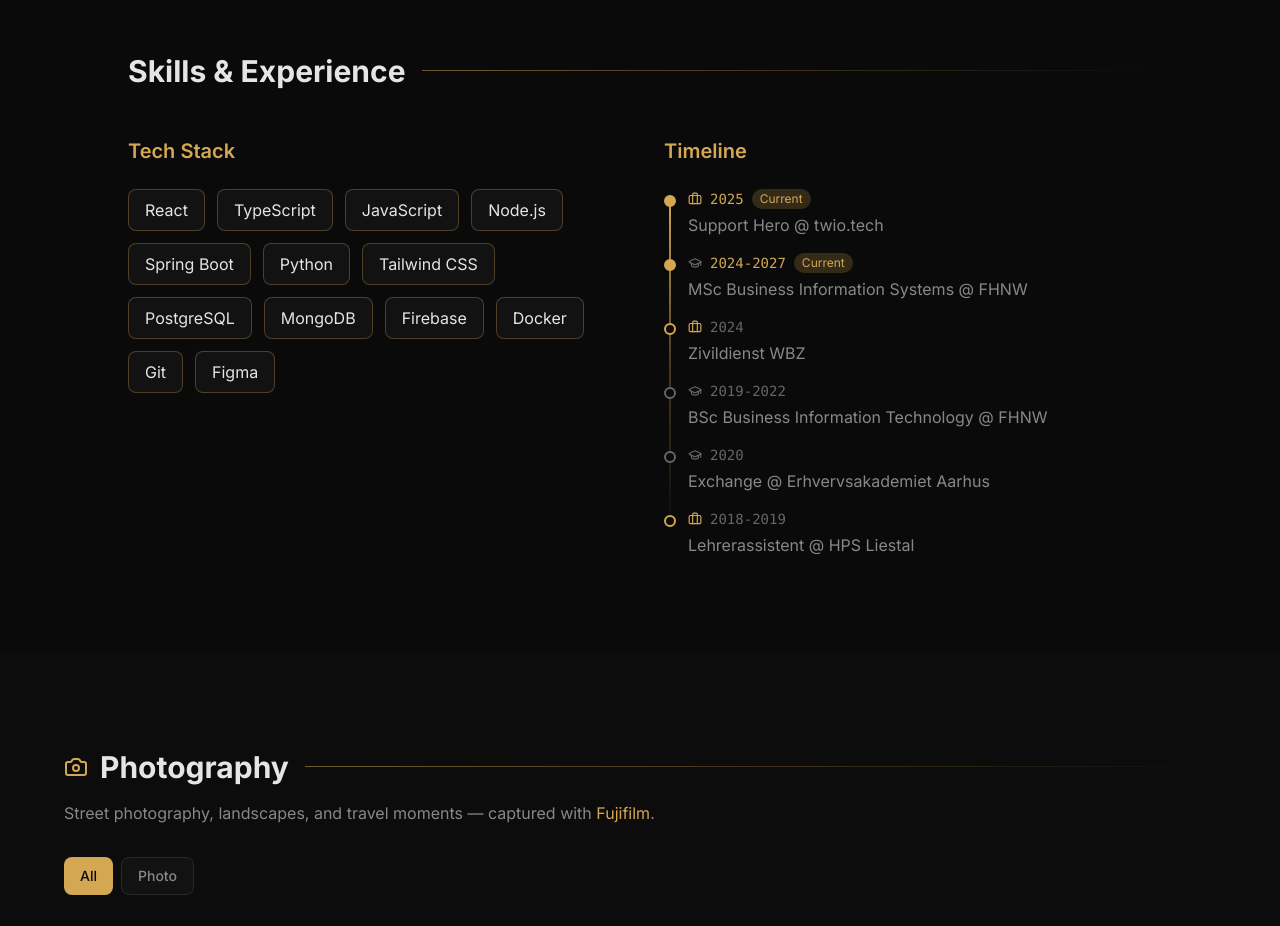
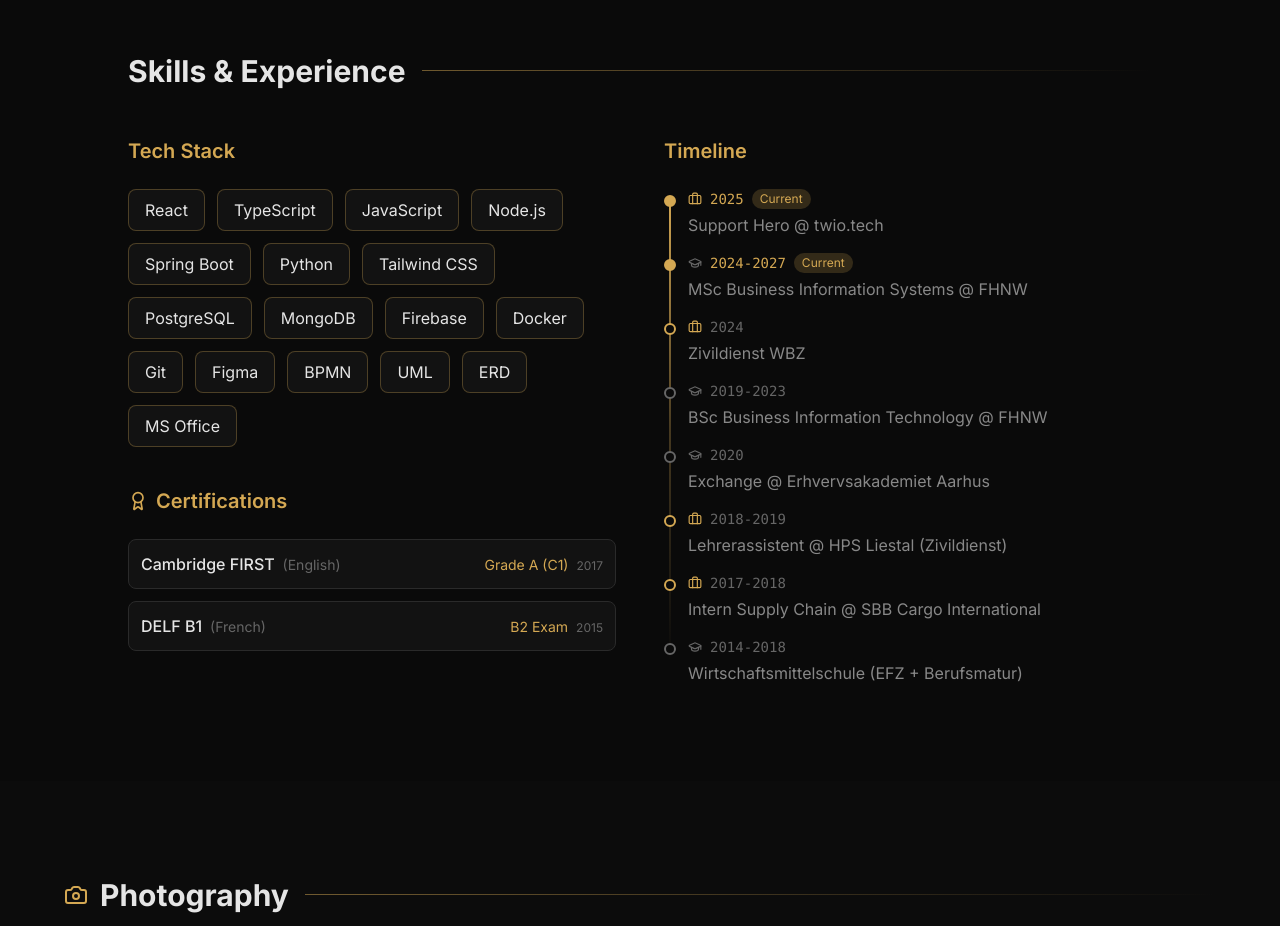
Before and after one commit to jantobiaswilhelm/Portfolio, a React (Vite) app: page / in a window 1280 px wide. Shown: the part 2280-3206 px from the top of the page. Built offline with nearby package versions, Linux system fonts and the light colour scheme.

Commit message:
Add certifications, expand skills and timeline

```diff
--- a/src/components/Skills.tsx
+++ b/src/components/Skills.tsx
@@ -1,15 +1,22 @@
 import { motion } from 'framer-motion'
-import { Briefcase, GraduationCap } from 'lucide-react'
+import { Briefcase, GraduationCap, Award } from 'lucide-react'
 
-const techStack = ['React', 'TypeScript', 'JavaScript', 'Node.js', 'Spring Boot', 'Python', 'Tailwind CSS', 'PostgreSQL', 'MongoDB', 'Firebase', 'Docker', 'Git', 'Figma']
+const techStack = ['React', 'TypeScript', 'JavaScript', 'Node.js', 'Spring Boot', 'Python', 'Tailwind CSS', 'PostgreSQL', 'MongoDB', 'Firebase', 'Docker', 'Git', 'Figma', 'BPMN', 'UML', 'ERD', 'MS Office']
+
+const certifications = [
+  { name: 'Cambridge FIRST', level: 'Grade A (C1)', year: '2017', lang: 'English' },
+  { name: 'DELF B1', level: 'B2 Exam', year: '2015', lang: 'French' },
+]
 
 const timeline = [
   { year: '2025', title: 'Support Hero @ twio.tech', type: 'work', current: true },
   { year: '2024-2027', title: 'MSc Business Information Systems @ FHNW', type: 'edu', current: true },
   { year: '2024', title: 'Zivildienst WBZ', type: 'work', current: false },
-  { year: '2019-2022', title: 'BSc Business Information Technology @ FHNW', type: 'edu', current: false },
+  { year: '2019-2023', title: 'BSc Business Information Technology @ FHNW', type: 'edu', current: false },
   { year: '2020', title: 'Exchange @ Erhvervsakademiet Aarhus', type: 'edu', current: false },
-  { year: '2018-2019', title: 'Lehrerassistent @ HPS Liestal', type: 'work', current: false },
+  { year: '2018-2019', title: 'Lehrerassistent @ HPS Liestal (Zivildienst)', type: 'work', current: false },
+  { year: '2017-2018', title: 'Intern Supply Chain @ SBB Cargo International', type: 'work', current: false },
+  { year: '2014-2018', title: 'Wirtschaftsmittelschule (EFZ + Berufsmatur)', type: 'edu', current: false },
 ]
 
 export default function Skills() {
@@ -21,22 +28,41 @@ export default function Skills() {
           <div className="flex-1 h-px bg-gradient-to-r from-accent/50 to-transparent" />
         </motion.div>
         <div className="grid md:grid-cols-2 gap-12">
+          <div className="space-y-10">
             <motion.div initial={{ opacity: 0, x: -20 }} whileInView={{ opacity: 1, x: 0 }} viewport={{ once: true }}>
               <h3 className="text-xl font-semibold text-accent mb-6">Tech Stack</h3>
               <div className="flex flex-wrap gap-3">
                 {techStack.map((tech, i) => (
-                <motion.span key={tech} initial={{ opacity: 0, scale: 0.8 }} whileInView={{ opacity: 1, scale: 1 }} viewport={{ once: true }} transition={{ delay: i * 0.05 }} whileHover={{ scale: 1.05, y: -2 }} className="px-4 py-2 bg-bg-card border border-accent/30 rounded-lg text-text-primary hover:border-accent hover:bg-accent/10 hover:text-accent transition-all cursor-default">
+                  <motion.span key={tech} initial={{ opacity: 0, scale: 0.8 }} whileInView={{ opacity: 1, scale: 1 }} viewport={{ once: true }} transition={{ delay: i * 0.03 }} whileHover={{ scale: 1.05, y: -2 }} className="px-4 py-2 bg-bg-card border border-accent/30 rounded-lg text-text-primary hover:border-accent hover:bg-accent/10 hover:text-accent transition-all cursor-default">
                     {tech}
                   </motion.span>
                 ))}
               </div>
             </motion.div>
+            <motion.div initial={{ opacity: 0, x: -20 }} whileInView={{ opacity: 1, x: 0 }} viewport={{ once: true }} transition={{ delay: 0.2 }}>
+              <h3 className="text-xl font-semibold text-accent mb-6 flex items-center gap-2"><Award size={20} />Certifications</h3>
+              <div className="space-y-3">
+                {certifications.map((cert, i) => (
+                  <motion.div key={i} initial={{ opacity: 0, x: -10 }} whileInView={{ opacity: 1, x: 0 }} viewport={{ once: true }} transition={{ delay: 0.3 + i * 0.1 }} className="flex items-center justify-between p-3 bg-bg-card border border-border rounded-lg hover:border-accent/50 transition-colors">
+                    <div>
+                      <span className="text-text-primary font-medium">{cert.name}</span>
+                      <span className="text-text-muted text-sm ml-2">({cert.lang})</span>
+                    </div>
+                    <div className="text-right">
+                      <span className="text-accent text-sm">{cert.level}</span>
+                      <span className="text-text-muted text-xs ml-2">{cert.year}</span>
+                    </div>
+                  </motion.div>
+                ))}
+              </div>
+            </motion.div>
+          </div>
           <motion.div initial={{ opacity: 0, x: 20 }} whileInView={{ opacity: 1, x: 0 }} viewport={{ once: true }}>
             <h3 className="text-xl font-semibold text-accent mb-6">Timeline</h3>
             <div className="space-y-4 relative">
               <div className="absolute left-[5px] top-2 bottom-2 w-0.5 bg-gradient-to-b from-accent via-accent/30 to-transparent" />
               {timeline.map((item, i) => (
-                <motion.div key={i} initial={{ opacity: 0, x: 10 }} whileInView={{ opacity: 1, x: 0 }} viewport={{ once: true }} transition={{ delay: i * 0.1 }} className="flex gap-4 items-start pl-6 relative">
+                <motion.div key={i} initial={{ opacity: 0, x: 10 }} whileInView={{ opacity: 1, x: 0 }} viewport={{ once: true }} transition={{ delay: i * 0.08 }} className="flex gap-4 items-start pl-6 relative">
                   <div className={`absolute left-0 top-1.5 w-3 h-3 rounded-full border-2 ${item.current ? 'bg-accent border-accent' : item.type === 'work' ? 'bg-bg-darkest border-accent' : 'bg-bg-darkest border-text-muted'}`} />
                   <div className="flex-1">
                     <div className="flex items-center gap-2 mb-1">
```
Lines whose indentation alone changed are shown as unchanged.
